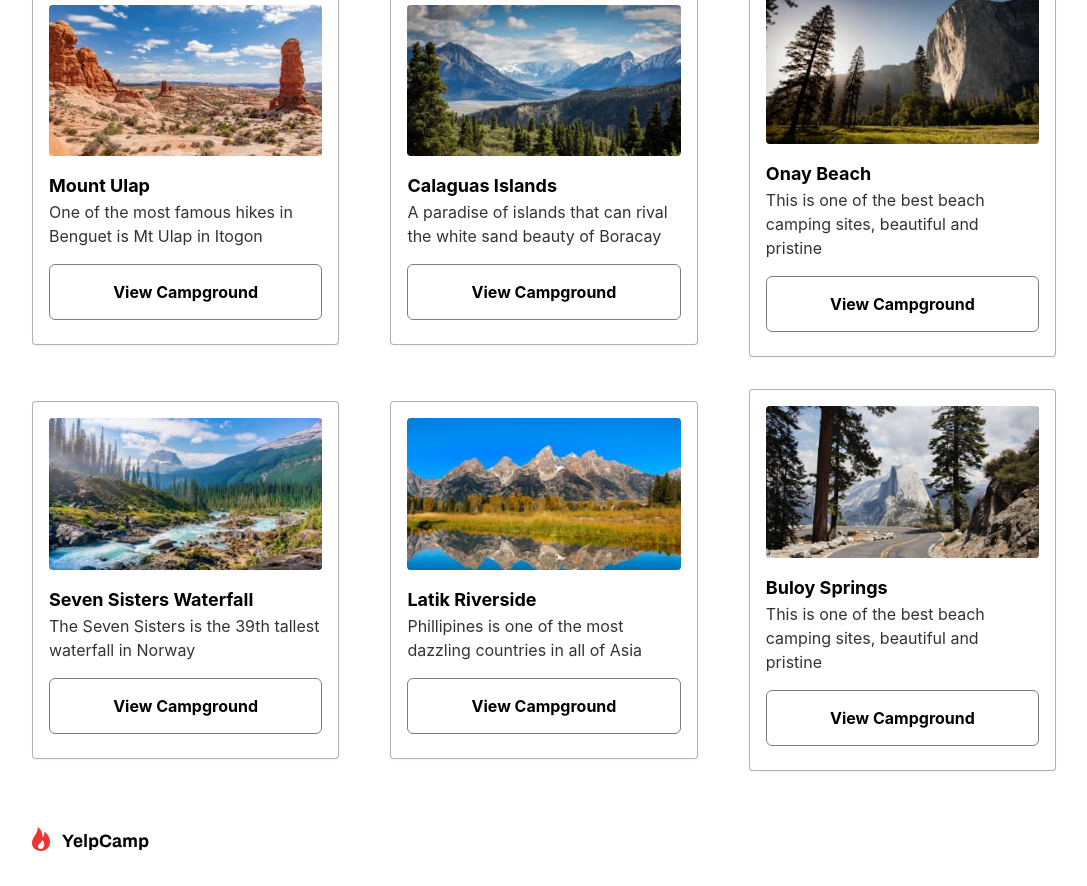
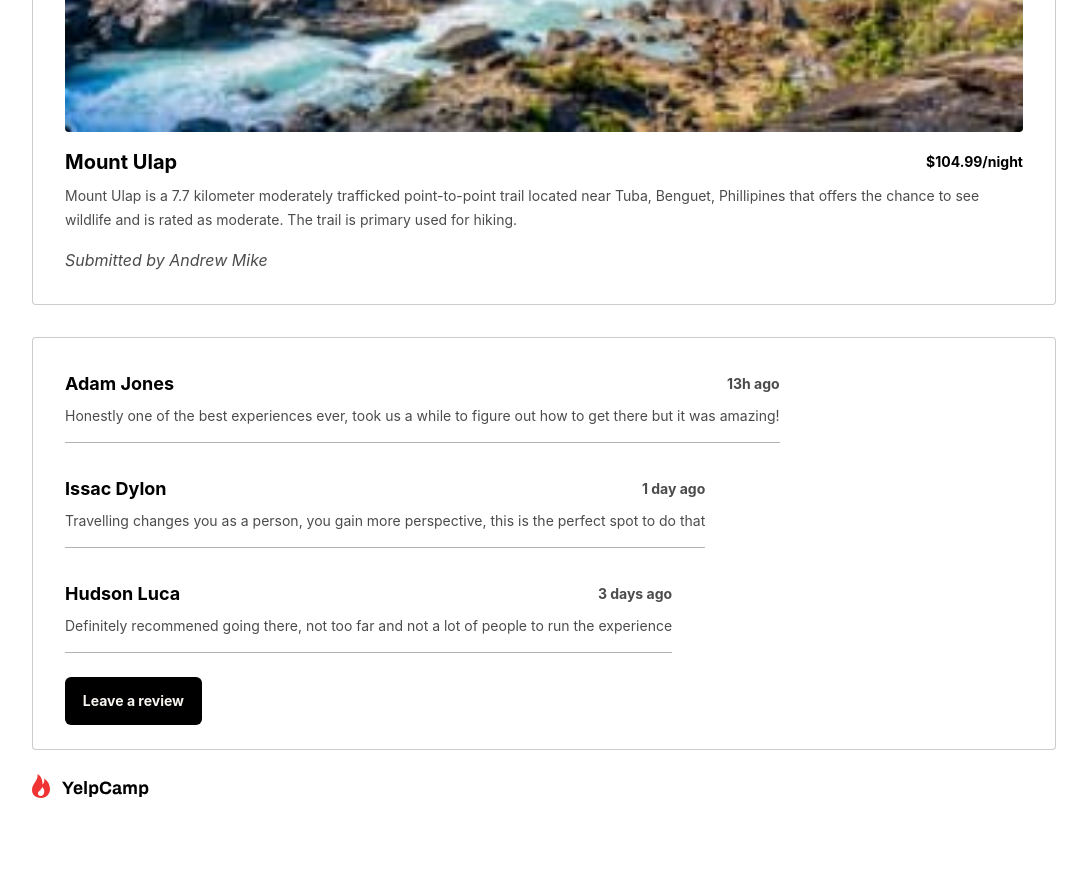
Before and after one commit to isthisrealhardik/yelp-camp, a React (Vite) app: page /search in a window 1280 px wide. Shown: the part 560-1446 px from the top of the page, without its empty margins (96-1183 px from the left). After the commit the page ends 1393 px from the top, so only its background shows below. Built offline with nearby package versions, Linux system fonts and the light colour scheme.

Commit message:
individual component created

```diff
--- a/src/App.jsx
+++ b/src/App.jsx
@@ -2,16 +2,18 @@ import React from 'react'
 import LandingPage from './pages/LandingPage'
 import { BrowserRouter as Router, Routes, Route } from 'react-router-dom'
 import SearchPage from './pages/SearchPage'
+import Campground from './pages/Campground'
 
 function App() {
   return (
     <div>
-      <Router>
+      {/* <Router>
         <Routes>
           <Route path='/' element={<LandingPage />} />
           <Route path='/search' element={<SearchPage />} />
         </Routes>
-      </Router>
+      </Router> */}
+      <Campground />
     </div>
   )
 }
--- /dev/null
+++ b/src/components/Comment.jsx
@@ -0,0 +1,16 @@
+import React from 'react'
+
+function Comment({ name, time, review }) {
+  return (
+    <div className='text-secondary'>
+        <div className='flex justify-between items-center mt-4 mb-2 w-full'>
+            <h1 className='text-lg font-bold'>{name}</h1>
+            <h3 className='text-sm font-bold opacity-70'>{time}</h3>
+        </div>
+        <p className='text-sm opacity-70 leading-5'>{review}</p>
+        <div className='w-full h-[1px] my-4 bg-secondary opacity-30' ></div>
+    </div>
+  )
+}
+
+export default Comment
--- /dev/null
+++ b/src/components/Footer.jsx
@@ -0,0 +1,12 @@
+import React from 'react'
+import Logo from "../../Assets/Logo.svg"
+
+function Footer() {
+  return (
+    <div className='flex justify-start items-start w-full px-6 lg:px-32 mt-2 mb-8'>
+        <img src={Logo} alt="Logo" />
+    </div>
+  )
+}
+
+export default Footer
--- /dev/null
+++ b/src/components/Info.jsx
@@ -0,0 +1,20 @@
+import React from 'react'
+import image1 from "../../Assets/Camp Images/Compressed Images/Mount Ulap.jpg"
+
+function Info() {
+  return (
+    <div className='bg-white border p-8 border-secondary text-secondary mb-4 border-opacity-20 w-[80%] rounded flex flex-col justify-center items-center'>
+        <img src={image1} alt="Image" className='object-cover w-full rounded' />
+        <div className='flex flex-col justify-start items-start'>
+            <div className='flex justify-between items-center mt-4 mb-2 w-full'>
+                <h1 className='text-xl font-bold'>Mount Ulap</h1>
+                <h3 className='text-sm font-bold'>$104.99/night</h3>
+            </div>
+            <p className='text-sm opacity-70 leading-6'>Mount Ulap is a 7.7 kilometer moderately trafficked point-to-point trail located near Tuba, Benguet, Phillipines that offers the chance to see wildlife and is rated as moderate. The trail is primary used for hiking.</p>
+            <p className='italic mt-4 opacity-70'>Submitted by Andrew Mike</p>
+        </div>
+    </div>
+  )
+}
+
+export default Info
--- /dev/null
+++ b/src/components/Nav.jsx
@@ -0,0 +1,46 @@
+import React from 'react'
+import Menu from "../../Assets/Hamburger Menu.svg"
+import Close from "../../Assets/Close.svg"
+import Logo from "../../Assets/Logo.svg"
+
+
+function Nav() {
+    const handleClick = () => {
+        // let menu = document.getElementById('menu')
+        let dropdown = document.getElementById('dropdown');
+
+        if (dropdown.classList.contains('hidden')) {
+            dropdown.classList.remove('hidden');
+            dropdown.classList.add('flex')
+        } else {
+            dropdown.classList.remove('flex')
+            dropdown.classList.add('hidden');
+        }
+    }
+
+  return (
+    <div className='flex justify-between items-center px-6 py-8 w-screen lg:px-32'>
+        <div className='flex justify-center items-center space-x-3'>
+            <img src={Logo} alt="Logo" className='lg:w-32'/>
+            <button className=' text-secondary bg-transparent text-sm hover:opacity-50 transition-all hidden lg:block' >Home</button>
+        </div>
+        <div onClick={handleClick} id='menu' className='lg:hidden bg-primary h-8 w-8 flex justify-center items-center'>
+            <img src={Menu} alt="Menu" />
+        </div>
+        <div className='hidden lg:flex justify-center items-center space-x-3'>
+            <button className=' text-secondary bg-transparent text-sm hover:opacity-50 transition-all' >Login</button>
+            <button className='rounded-md my-2 text-primary bg-secondary h-12 text-sm hover:bg-transparent hover:text-secondary hover:border hover:border-secondary transition-all font-bold' >Create an account</button>
+        </div>
+
+        {/* dropdown */}
+        <div id='dropdown' className='absolute hidden flex-col justify-center items-start px-4 py-4 bg-primary w-[50%] rounded rounded-tr-none shadow-sm top-16 left-[10.2rem]'>
+            <img src={Close} alt="Close" className='relative left-60 w-4 hidden' />
+            <button className=' text-secondary bg-transparent text-sm hover:opacity-50 transition-all' >Home</button>
+            <button className=' text-secondary bg-transparent text-sm hover:opacity-50 transition-all' >Login</button>
+            <button className='rounded-md my-2 text-primary bg-secondary h-12 text-xs hover:bg-transparent hover:text-secondary hover:border hover:border-secondary transition-all' >Create an account</button>
+        </div>
+    </div>
+  )
+}
+
+export default Nav
--- /dev/null
+++ b/src/pages/Campground.jsx
@@ -0,0 +1,45 @@
+import React from 'react'
+import Nav from '../components/Nav'
+import Info from '../components/Info'
+import Comment from '../components/Comment'
+import Footer from '../components/Footer'
+
+const reviews = [
+  {
+    name: 'Adam Jones',
+    time: '13h ago',
+    review: 'Honestly one of the best experiences ever, took us a while to figure out how to get there but it was amazing!',
+  },
+  {
+    name: 'Issac Dylon',
+    time: '1 day ago',
+    review: 'Travelling changes you as a person, you gain more perspective, this is the perfect spot to do that',
+  },
+  {
+    name: 'Hudson Luca',
+    time: '3 days ago',
+    review: 'Definitely recommened going there, not too far and not a lot of people to run the experience'
+  }
+]
+
+function Campground() {
+  return (
+    <div className='h-full w-screen bg-white flex flex-col justify-center items-center'>
+        {/* Nav */}
+        <Nav />
+        {/* Info */}
+        <Info />
+        {/* Comment */}
+        <div className='bg-white border px-8 py-4 border-secondary text-secondary my-4 border-opacity-20 w-[80%] rounded flex flex-col justify-center items-start'>
+          {reviews.map(obj => (
+            <Comment name={obj.name} time={obj.time} review={obj.review} />
+          ))}
+            <button className='rounded-md my-2 text-primary bg-secondary h-12 text-sm hover:bg-transparent hover:text-secondary hover:border hover:border-secondary transition-all font-bold' >Leave a review</button>
+        </div>
+        {/* Footer */}
+          <Footer />
+    </div>
+  )
+}
+
+export default Campground
--- a/src/pages/SearchPage.jsx
+++ b/src/pages/SearchPage.jsx
@@ -1,7 +1,4 @@
 import React, { useState } from 'react'
-import Logo from "../../Assets/Logo.svg"
-import Menu from "../../Assets/Hamburger Menu.svg"
-import Close from "../../Assets/Close.svg"
 import Search from '../components/Search'
 import Card from '../components/Card'
 import image1 from "../../Assets/Camp Images/Compressed Images/Buloy Springs.jpg"
@@ -10,6 +7,8 @@ import image3 from "../../Assets/Camp Images/Compressed Images/Latik Riverside.j
 import image4 from "../../Assets/Camp Images/Compressed Images/Mount Ulap.jpg"
 import image5 from "../../Assets/Camp Images/Compressed Images/Onay Beach.jpg"
 import image6 from "../../Assets/Camp Images/Compressed Images/Seven Sisters Waterfall.jpg"
+import Nav from '../components/Nav'
+import Footer from '../components/Footer'
 
 const cards = [
     {
@@ -46,43 +45,10 @@ const cards = [
 
 function SearchPage() {
 
-    const handleClick = () => {
-        // let menu = document.getElementById('menu')
-        let dropdown = document.getElementById('dropdown');
-
-        if (dropdown.classList.contains('hidden')) {
-            dropdown.classList.remove('hidden');
-            dropdown.classList.add('flex')
-        } else {
-            dropdown.classList.remove('flex')
-            dropdown.classList.add('hidden');
-        }
-    }
-
   return (
     <div className='bg-white h-full w-screen flex flex-col justify-start items-center'>
         {/* Nav */}
-        <div className='flex justify-between items-center px-6 py-8 w-screen lg:px-32'>
-            <div className='flex justify-center items-center space-x-3'>
-                <img src={Logo} alt="Logo" className='lg:w-32'/>
-                <button className=' text-secondary bg-transparent text-sm hover:opacity-50 transition-all hidden lg:block' >Home</button>
-            </div>
-            <div onClick={handleClick} id='menu' className='lg:hidden bg-primary h-8 w-8 flex justify-center items-center'>
-                <img src={Menu} alt="Menu" />
-            </div>
-            <div className='hidden lg:flex justify-center items-center space-x-3'>
-                <button className=' text-secondary bg-transparent text-sm hover:opacity-50 transition-all' >Login</button>
-                <button className='rounded-md my-2 text-primary bg-secondary h-12 text-sm hover:bg-transparent hover:text-secondary hover:border hover:border-secondary transition-all font-bold' >Create an account</button>
-            </div>
-
-            {/* dropdown */}
-            <div id='dropdown' className='absolute hidden flex-col justify-center items-start px-4 py-4 bg-primary w-[50%] rounded rounded-tr-none shadow-sm top-16 left-[10.2rem]'>
-                <img src={Close} alt="Close" className='relative left-60 w-4 hidden' />
-                <button className=' text-secondary bg-transparent text-sm hover:opacity-50 transition-all' >Home</button>
-                <button className=' text-secondary bg-transparent text-sm hover:opacity-50 transition-all' >Login</button>
-                <button className='rounded-md my-2 text-primary bg-secondary h-12 text-xs hover:bg-transparent hover:text-secondary hover:border hover:border-secondary transition-all' >Create an account</button>
-            </div>
-        </div>
+        <Nav />
         {/* Search Component */}
         <div className='flex flex-col justify-center items-center lg:w-full lg:px-32'>
             <Search />
@@ -94,9 +60,7 @@ function SearchPage() {
             ))}
         </div>
         {/* Footer */}
-        <div className='flex justify-start items-start w-full px-6 lg:px-32 mt-2 mb-8'>
-            <img src={Logo} alt="Logo" />
-        </div>
+        <Footer />
     </div>
   )
 }
```
